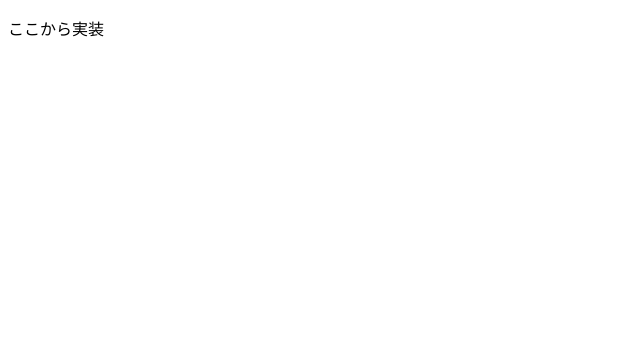
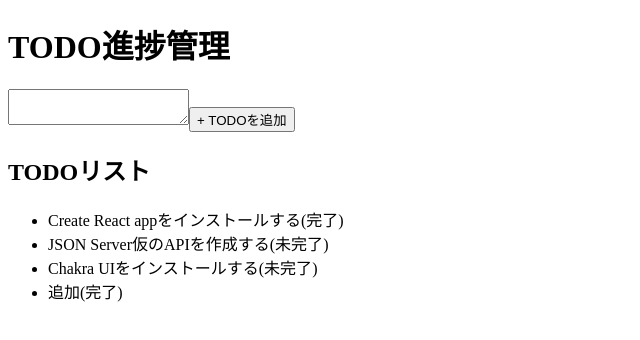
Before and after one commit to da-matsumoto/react, a React (Create React App) app in the folder review/sampleapp/: page / in a window 1280 px wide. Shown: the top 340 px of the page, without its empty margins (0-640 px from the left). Built offline with nearby package versions, Linux system fonts and the light colour scheme; data requests are answered from the project's data file.

Commit message:
レスポンスを取得

```diff
--- a/review/sampleapp/src/components/App.js
+++ b/review/sampleapp/src/components/App.js
@@ -1,6 +1,36 @@
+import React, { useState, useEffect } from "react";
+import axios from "axios";
+
+const todoDataUrl = "http://localhost:3100/todos";
+
 function App() {
+  const [todoList, setTodoList] = useState([]);
+
+  useEffect(() => {
+    const fetchData = async() => {
+      const response = await axios.get(todoDataUrl);
+      setTodoList(response.data);
+    }
+    fetchData();
+  }, []);
+
+  console.log("TODOリスト：", todoList);
+
   return (
-    <p>ここから実装</p>
+    <>
+      <h1>TODO進捗管理</h1>
+      <textarea />
+      <button>+ TODOを追加</button>
+
+      <h2>TODOリスト</h2>
+      <ul>
+        {todoList.map((todo) => (
+          <li key={todo.id}>
+            {todo.content}({todo.done ? "完了" : "未完了"})
+          </li>
+        ))}
+      </ul>
+    </>
   );
 }
 
```
